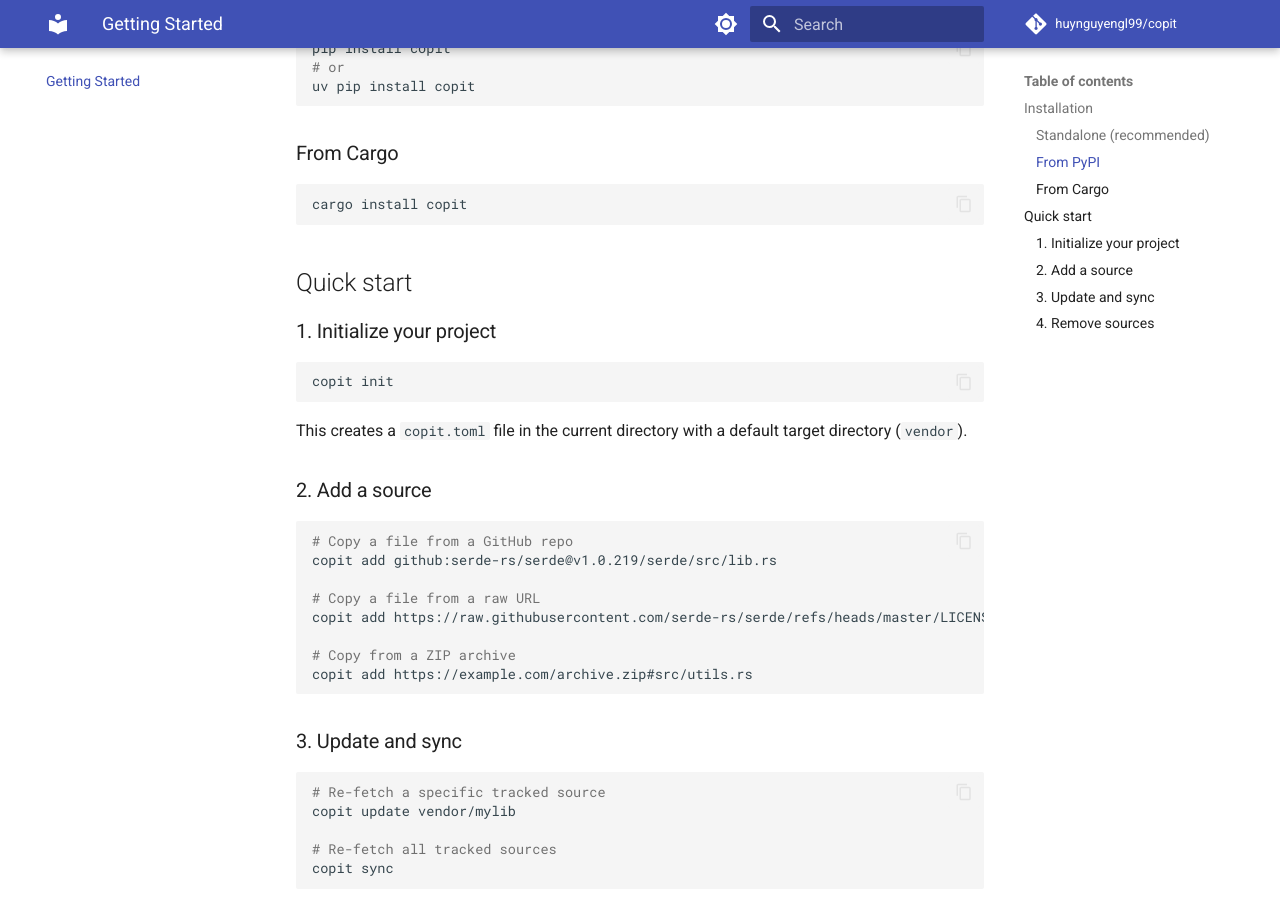
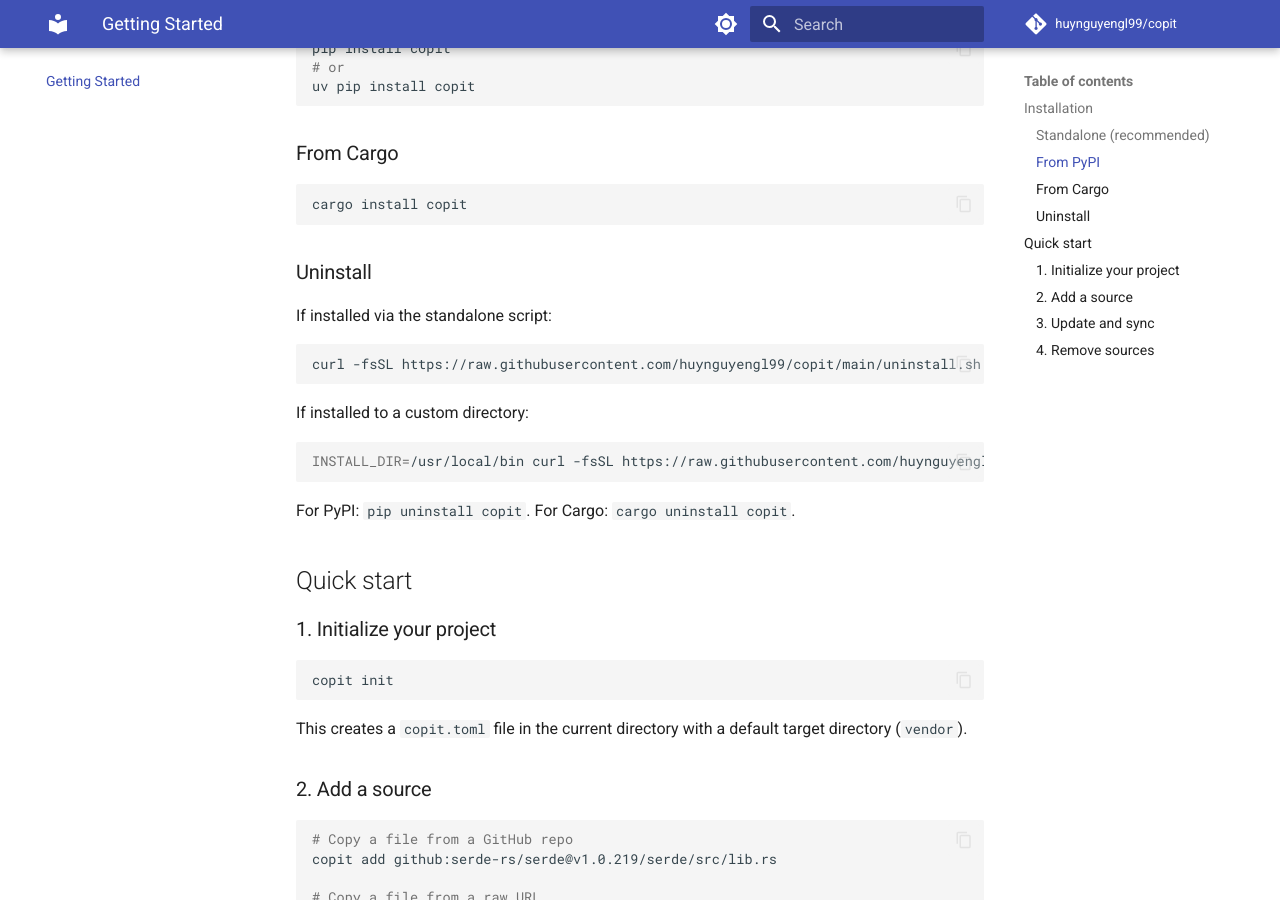
Before and after one commit to huynguyengl99/copit, an MkDocs documentation site: the page built from docs/getting-started.md, in a window 1280 px wide and 900 px high, scrolled down 588 px. Built offline with MkDocs 1.6.1 and Material for MkDocs 9.7.7, drawn with Linux system fonts in a browser that asks for light colours; comment, search, counter and statistics services are not loaded; the version menu is left out.

Commit message:
fix: update docs with use cases and uninstall instructions

````diff
--- a/docs/getting-started.md
+++ b/docs/getting-started.md
@@ -31,6 +31,22 @@ uv pip install copit
 ```bash
 cargo install copit
 ```
+
+### Uninstall
+
+If installed via the standalone script:
+
+```bash
+curl -fsSL https://raw.githubusercontent.com/huynguyengl99/copit/main/uninstall.sh | bash
+```
+
+If installed to a custom directory:
+
+```bash
+INSTALL_DIR=/usr/local/bin curl -fsSL https://raw.githubusercontent.com/huynguyengl99/copit/main/uninstall.sh | bash
+```
+
+For PyPI: `pip uninstall copit`. For Cargo: `cargo uninstall copit`.
 
 ## Quick start
 
````
Also changed, not shown: README.md (+22 -0 lines), docs/index.md (+6 -0 lines).
